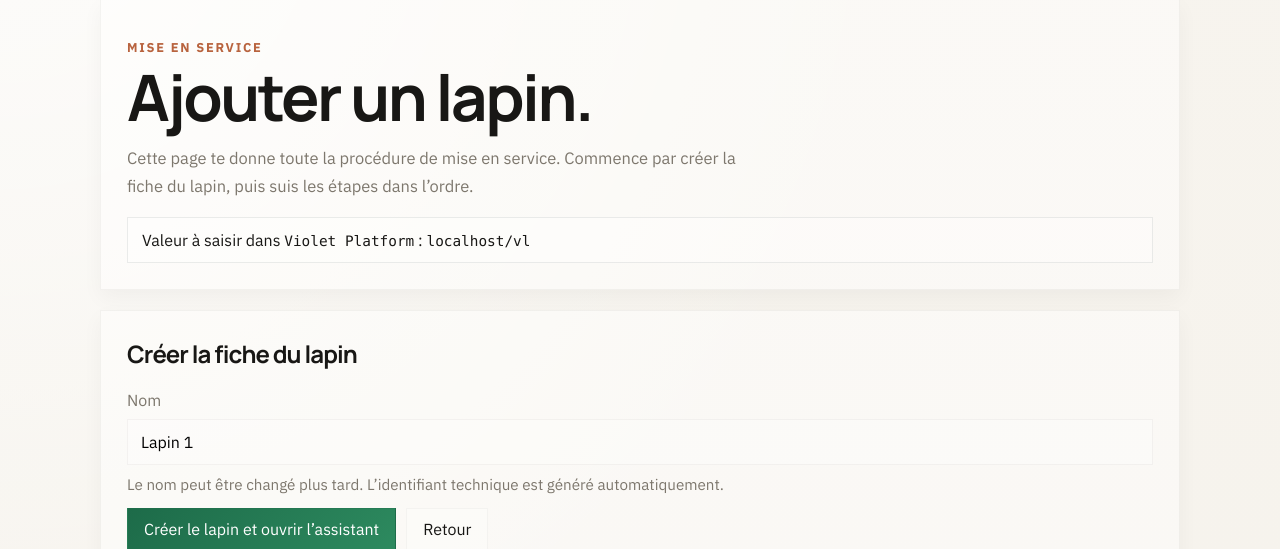
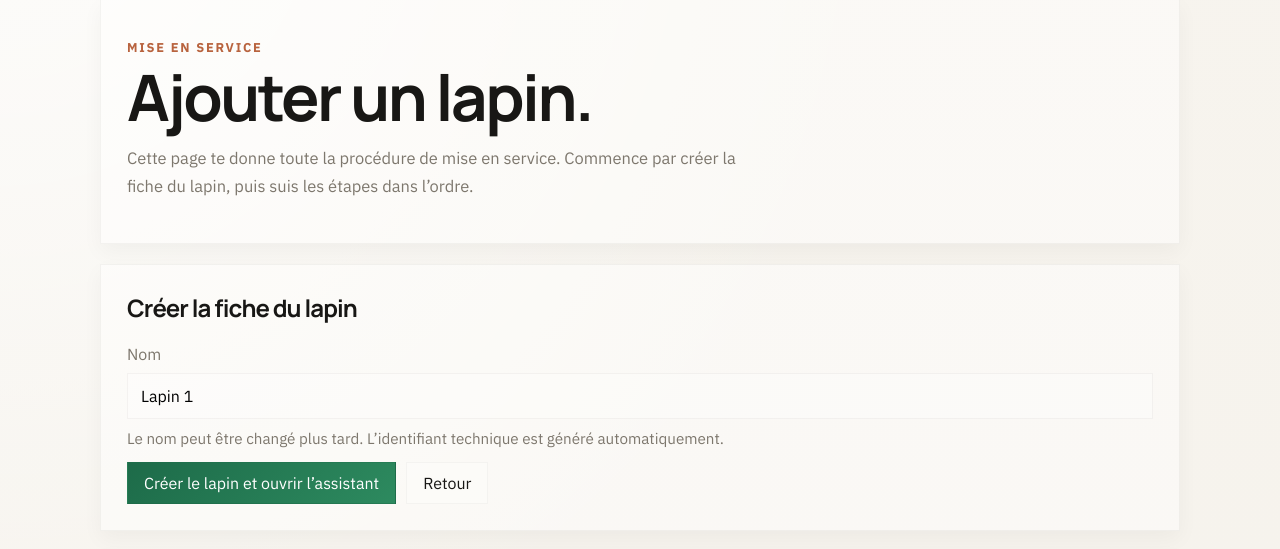
Before and after one commit to apachot/nabaztag, a Flask app: page /rabbits/new in a window 1280 px wide. Shown: the part 138-687 px from the top of the page. Run offline with Flask 3, Linux system fonts and the light colour scheme; the visitor is signed in with stand-in values (Sample User, id 1); data comes from the database, SQL or seed files in the repository; data that the repository does not hold is empty; some libraries are stand-ins or nearby versions.

Commit message:
Remove duplicate Violet Platform notice

```diff
--- a/apps/portal/portal_app/templates/rabbits/new.html
+++ b/apps/portal/portal_app/templates/rabbits/new.html
@@ -184,10 +184,6 @@
         Cette page te donne toute la procédure de mise en service. Commence par créer la fiche du lapin,
         puis suis les étapes dans l’ordre.
       </p>
-      <div class="notice">
-        Valeur à saisir dans <span class="mono">Violet Platform</span> :
-        <span class="mono">{{ violet_platform_value }}</span>
-      </div>
     </section>
 
     <section class="panel">
```
